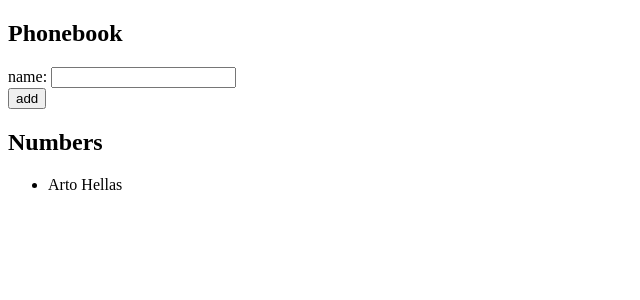
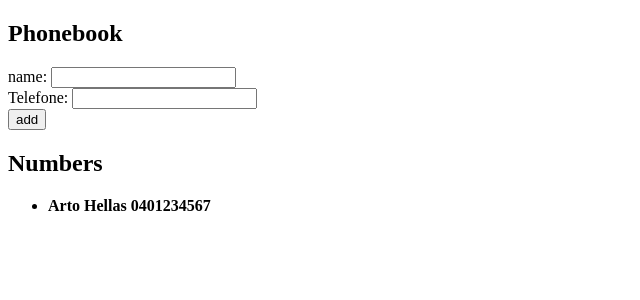
Before and after one commit to CMP2007/Fullstack-Open-course-part-2, a React (Vite) app in the folder phonebook/: page / in a window 1280 px wide. Shown: the top 300 px of the page, without its empty margins (0-640 px from the left). Built offline with nearby package versions, Linux system fonts and the light colour scheme.

Commit message:
exercise 2.8

```diff
--- a/phonebook/src/App.jsx
+++ b/phonebook/src/App.jsx
@@ -2,23 +2,37 @@ import { useState } from 'react'
 
 const App = () => {
   const [persons, setPersons] = useState([
-    { name: 'Arto Hellas' },
+    { name: 'Arto Hellas',
+      telefone: "0401234567"
+     },
   ])
   const [newName, setNewName] = useState('')
+  const [newNumber, setNewNumber] = useState('')
 
 const hanSubmit = (e)=> {
   e.preventDefault();
   const checkName = persons.findIndex(person =>person.name === newName)
-  console.log(checkName);
+  console.log("name findIndex = ",checkName);
 
-  if (checkName === -1) {
-    const objName = {name: newName}
+  const checkNumber = persons.findIndex(person =>person.telefone === newNumber)
+  console.log("number findIndex = ",checkNumber);
+
+
+  if (checkName === -1 && checkNumber === -1) {
+    const objName = {name: newName, telefone: newNumber}
     setPersons(persons.concat(objName))
     setNewName("")
+    setNewNumber("")
   }
   else{
-    alert(`${newName} is already added to phonebook`)
-    setNewName("")
+    if (checkName !==-1) {
+      alert(`${newName} is already added to phonebook`)
+      setNewName("")
+    }
+    else if (checkNumber !== -1) {
+      alert(`the phone number ${newNumber} is already registered for another contact in the phone book`)
+      setNewNumber("")
+    }
   }
 }
 
@@ -27,12 +41,20 @@ const handleName = (e)=>{
   setNewName(e.target.value)
 }
 
+const handleNumber = (e)=>{
+  console.log(e.target.value);
+  setNewNumber(e.target.value)
+}
+
   return (
     <>
       <h2>Phonebook</h2>
       <form onSubmit={hanSubmit}>
         <div>
-          name: <input onChange={handleName} value={newName}/>
+          name: <input onChange={handleName} value={newName} required/>
+        </div>
+        <div>
+          Telefone: <input type="number" onChange={handleNumber} value={newNumber} required />
         </div>
         <div>
           <button type="submit">add</button>
@@ -40,7 +62,7 @@ const handleName = (e)=>{
       </form>
       <h2>Numbers</h2>
       <ul>
-        {persons.map(person => <li key={person.length}>{person.name}</li>)}
+        {persons.map(person => <li key={person.length}><b>{person.name} {person.telefone}</b></li>)}
       </ul>
     </>
   )
```
